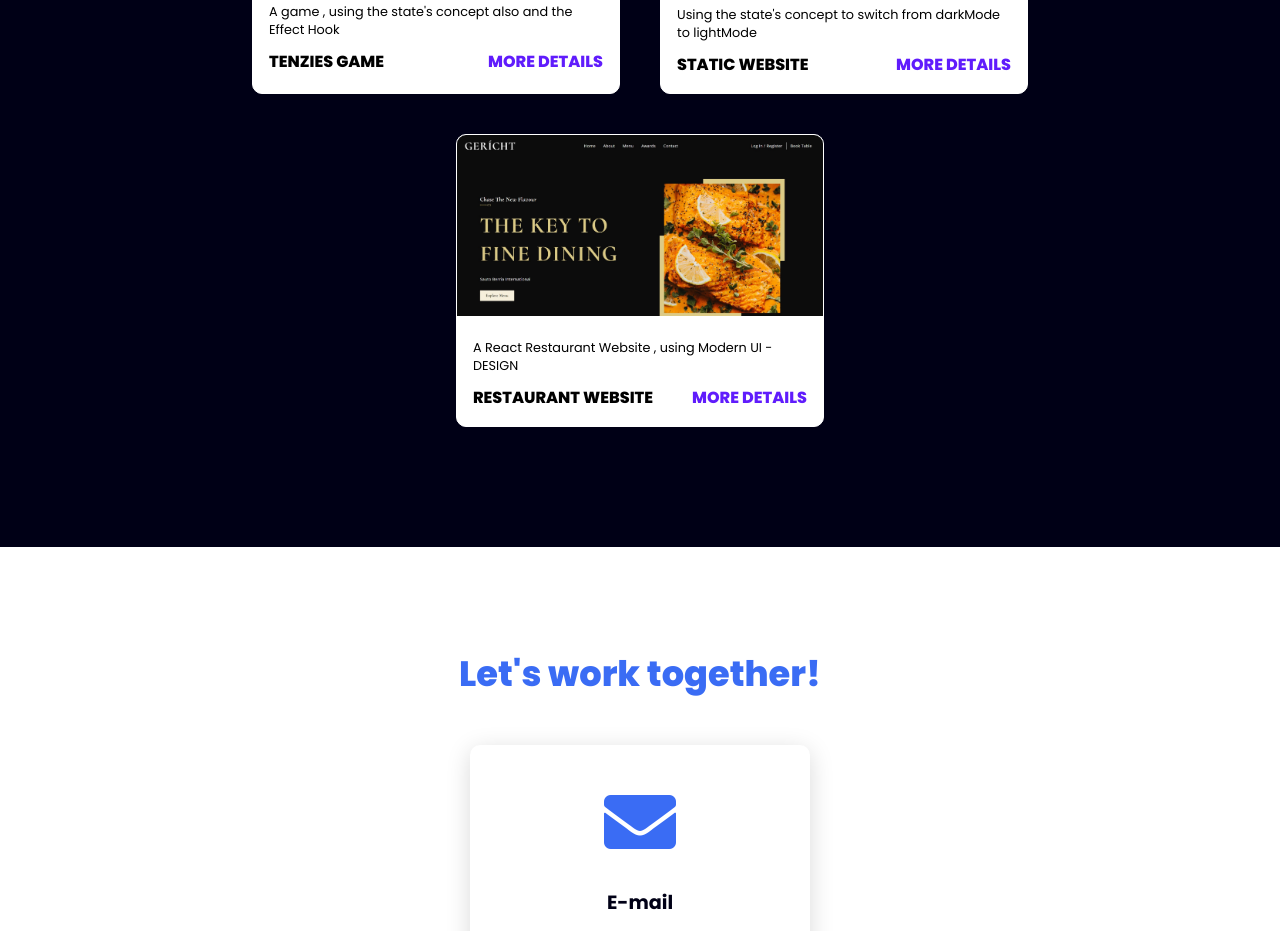
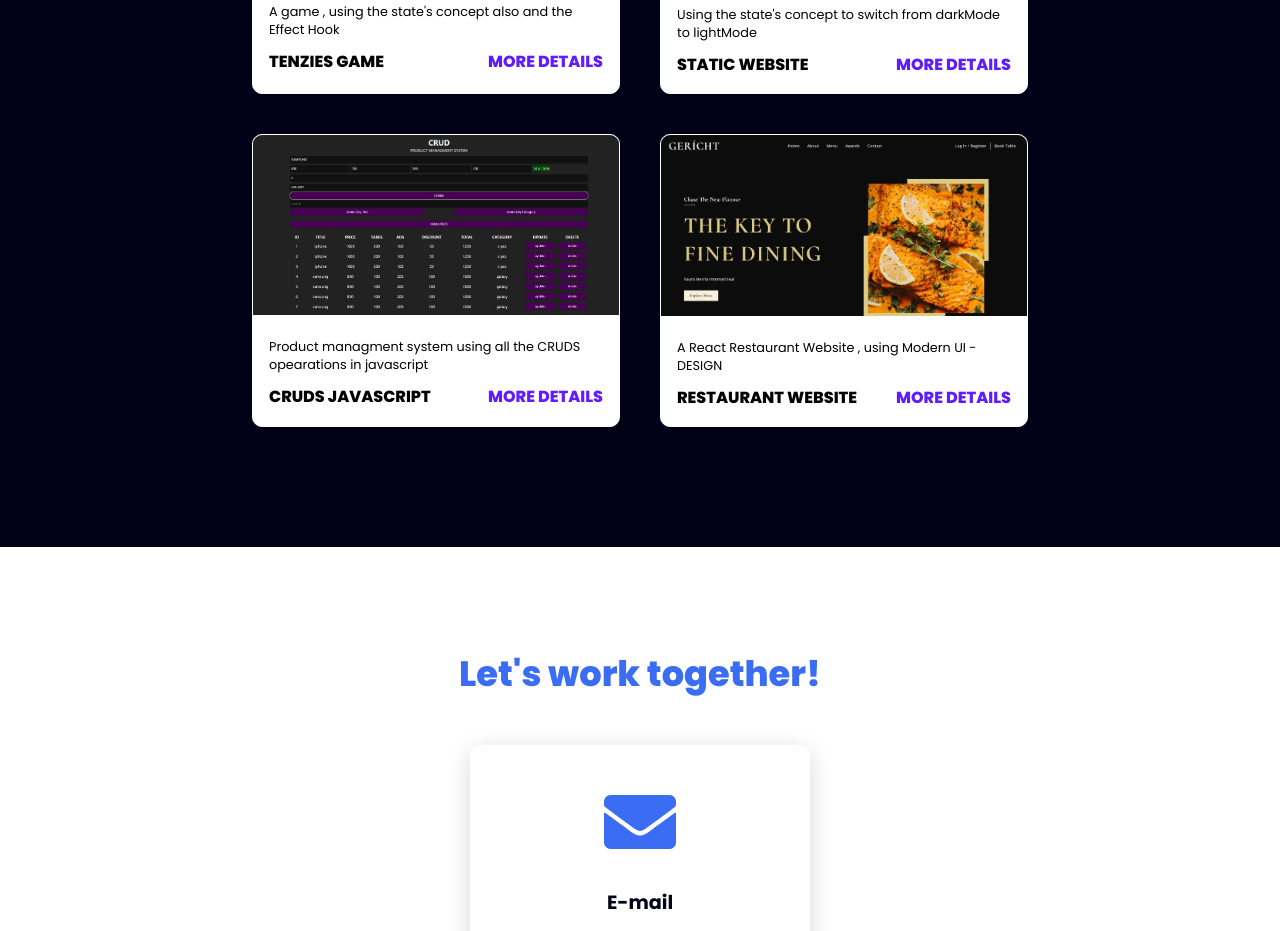
Before and after one commit to HerculesABS/Portfolio, a React (Create React App) app: page / in a window 1280 px wide. Shown: the part 1880-2811 px from the top of the page. Built offline with nearby package versions, Linux system fonts and the light colour scheme.

Commit message:
adding a new Project -javascript CRUDS

```diff
--- a/package.json
+++ b/package.json
@@ -7,7 +7,7 @@
     "@testing-library/react": "^12.1.4",
     "react": "^17.0.2",
     "react-dom": "^17.0.2",
-    "react-scripts": "5.0.0"
+    "react-scripts": "^5.0.1"
   },
   "scripts": {
     "predeploy": "npm run build",
--- a/public/style.css
+++ b/public/style.css
@@ -182,6 +182,7 @@ section{
 }
 
 .projects .content {
+    display: flex;
     margin-top: 30px;
 }
 
--- a/src/components/Projects.js
+++ b/src/components/Projects.js
@@ -47,6 +47,19 @@ export default function Projects(){
                     </strong>
                 </div>
             </div>
+            <div className="project-card">
+                <div className="project-image">
+                    <img src={require(`../images/js-CRUDS.jpg`)} alt="Project background img"/>
+                </div>
+                <div className="project-info">
+                    <p className="project-category">Product managment system using all the CRUDS opearations in javascript</p>
+                    <strong className="project-title">
+                        <span>CRUDS javascript </span>
+                        <a href="https://herculesabs.github.io/CRUD-JS/" className="more-details">More details</a>
+                    </strong>
+                </div>
+            </div>
+
         </div>
     </section>
 
```
Also changed, not shown: src/images/js-CRUDS.jpg (added), 1 other file (tests, documents, lock files or other folders).
